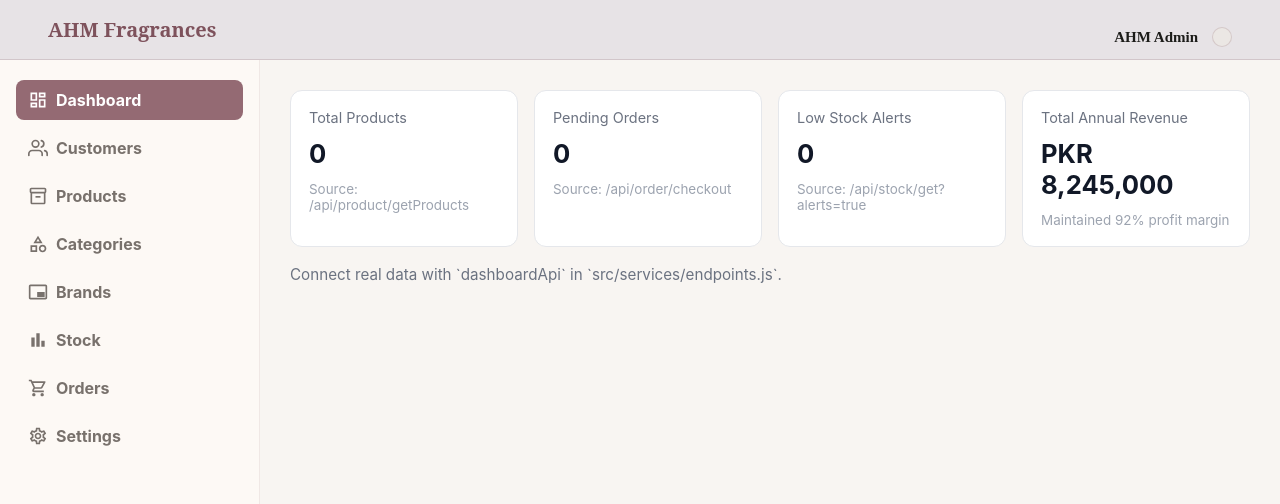
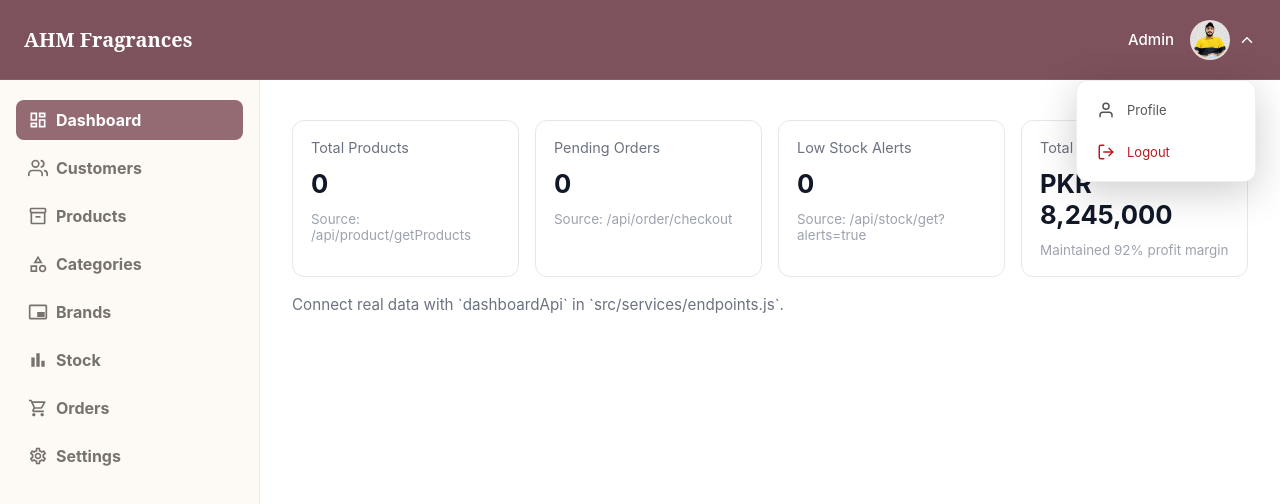
Before and after one commit to AmeerHamza6758/ahm-fragrance, a React (Vite) app in the folder admin/: page /dashboard in a window 1280 px wide. Both pictures are taken after a click on the button 1222 px from the left and 36 px from the top of the page. Shown: the top 504 px of the page. Built offline with nearby package versions, Linux system fonts and the light colour scheme.

Commit message:
layout fixed

```diff
--- a/admin/src/components/Topbar.jsx
+++ b/admin/src/components/Topbar.jsx
@@ -1,10 +1,36 @@
+import { useState } from "react";
+import { FiChevronDown, FiChevronUp, FiUser, FiLogOut } from "react-icons/fi";
+
 function Topbar() {
+  const [isDropdownOpen, setIsDropdownOpen] = useState(false);
+
   return (
     <header className="admin-topbar">
       <h3>AHM Fragrances</h3>
       <div className="ahm-admin">
-        <h4>AHM Admin </h4>
-        <button className="ahm-btn"></button>
+        <h4>Admin</h4>
+        <div className="profile-wrapper" onClick={() => setIsDropdownOpen(!isDropdownOpen)}>
+          <button className="ahm-btn">
+            <img
+              src="/image/admin.png"
+              alt="Admin Profile"
+            />
+          </button>
+          <div className="chevron-container">
+            {isDropdownOpen ? <FiChevronUp size={18} /> : <FiChevronDown size={18} />}
+          </div>
+
+          {isDropdownOpen && (
+            <div className="profile-dropdown">
+              <div className="dropdown-item">
+                <FiUser /> <span>Profile</span>
+              </div>
+              <div className="dropdown-item logout">
+                <FiLogOut /> <span>Logout</span>
+              </div>
+            </div>
+          )}
+        </div>
       </div>
     </header>
   );
--- a/admin/src/styles/admin.css
+++ b/admin/src/styles/admin.css
@@ -81,61 +81,115 @@
 
 .admin-topbar {
   width: 100%;
-  height: 60px;
+  height: 80px;
   display: flex;
   align-items: center;
   justify-content: space-between;
-  padding: 0 48px;
-  background: #7E525C1A;
-  border-bottom: 1px solid #7E525C33;
+  padding: 0 24px;
+  background: #7E525C;
+  border-bottom: 1px solid #D1C3C11A;
   z-index: 100;
 }
 
 .admin-topbar h3 {
-  width: 169px;
-height: 28px;
 font-family: Noto Serif;
 font-weight: 700;
 font-style: Bold;
 font-size: 20px;
-leading-trim: NONE;
 line-height: 28px;
 letter-spacing: 0px;
 vertical-align: middle;
-color: #7E525C;
+color: white;
 }
-.ahm-admin{
-  width: 150px;
-height: 40px;
-gap: 12px;
-padding-left: 16px;
-border-left-width: 1px;
-display: flex;
-justify-content: space-between;
+.ahm-admin {
+  display: flex;
+  align-items: center;
+  gap: 16px;
 }
-.ahm-btn{
-  width: 20px;
-height: 20px;
-border-radius: 9999px;
-border-width: 1px;
-background: #EBE7E4;
-border: 1px solid #7E525C33;
-margin-top: 17px;
+
+.ahm-admin h4 {
+  margin: 0;
+  font-size: 15px;
+  font-weight: 500;
+  color: white;
 }
-.ahm-admin h4{
-  width: 100px;
-height: 16px;
-font-family: Manrope;
-font-weight: 700;
-font-style: Bold;
-font-size: 15px;
-leading-trim: NONE;
-line-height: 16px;
-letter-spacing: 0px;
-text-align: right;
-vertical-align: middle;
-color: #1C1C19;
+
+.profile-wrapper {
+  position: relative;
+  display: flex;
+  align-items: center;
+  gap: 8px;
+  cursor: pointer;
 }
+
+.ahm-btn {
+  width: 40px;
+  height: 40px;
+  border-radius: 50%;
+  overflow: hidden;
+  border: 2px solid #D1C3C133;
+  padding: 0;
+  background: #EBE7E4;
+  display: flex;
+  align-items: center;
+  justify-content: center;
+}
+
+.ahm-btn img {
+  width: 100%;
+  height: 100%;
+  object-fit: cover;
+}
+
+.chevron-container {
+  display: flex;
+  align-items: center;
+  color: white;
+  transition: transform 0.2s;
+}
+
+.profile-dropdown {
+  position: absolute;
+  top: calc(100% + 20px);
+  right: 0;
+  background: white;
+  border: 1px solid #eee;
+  border-radius: 12px;
+  box-shadow: 0 10px 40px rgba(0, 0, 0, 0.2);
+  min-width: 180px;
+  z-index: 1000;
+  padding: 8px;
+  animation: fadeIn 0.2s ease-out;
+}
+
+@keyframes fadeIn {
+  from { opacity: 0; transform: translateY(-10px); }
+  to { opacity: 1; transform: translateY(0); }
+}
+
+.dropdown-item {
+  display: flex;
+  align-items: center;
+  gap: 12px;
+  padding: 12px 16px;
+  font-size: 14px;
+  color: #333;
+  border-radius: 8px;
+  transition: background 0.2s;
+}
+
+.dropdown-item:hover {
+  background: #f8f5f2;
+}
+
+.dropdown-item.logout {
+  color: #BA1A1A;
+}
+
+.dropdown-item.logout:hover {
+  background: #BA1A1A1A;
+}
+
 
 .action-btn {
   border: none;
@@ -148,8 +202,8 @@ color: #1C1C19;
 
 .admin-main-section {
   flex: 1;
-  padding: 30px;
-  background: #f8f5f2;
+  padding: 40px 32px;
+  background: #FFFFFF;
   overflow-y: auto;
   height: 100%;
 }
```
Also changed, not shown: admin/public/image/admin.png (added).
